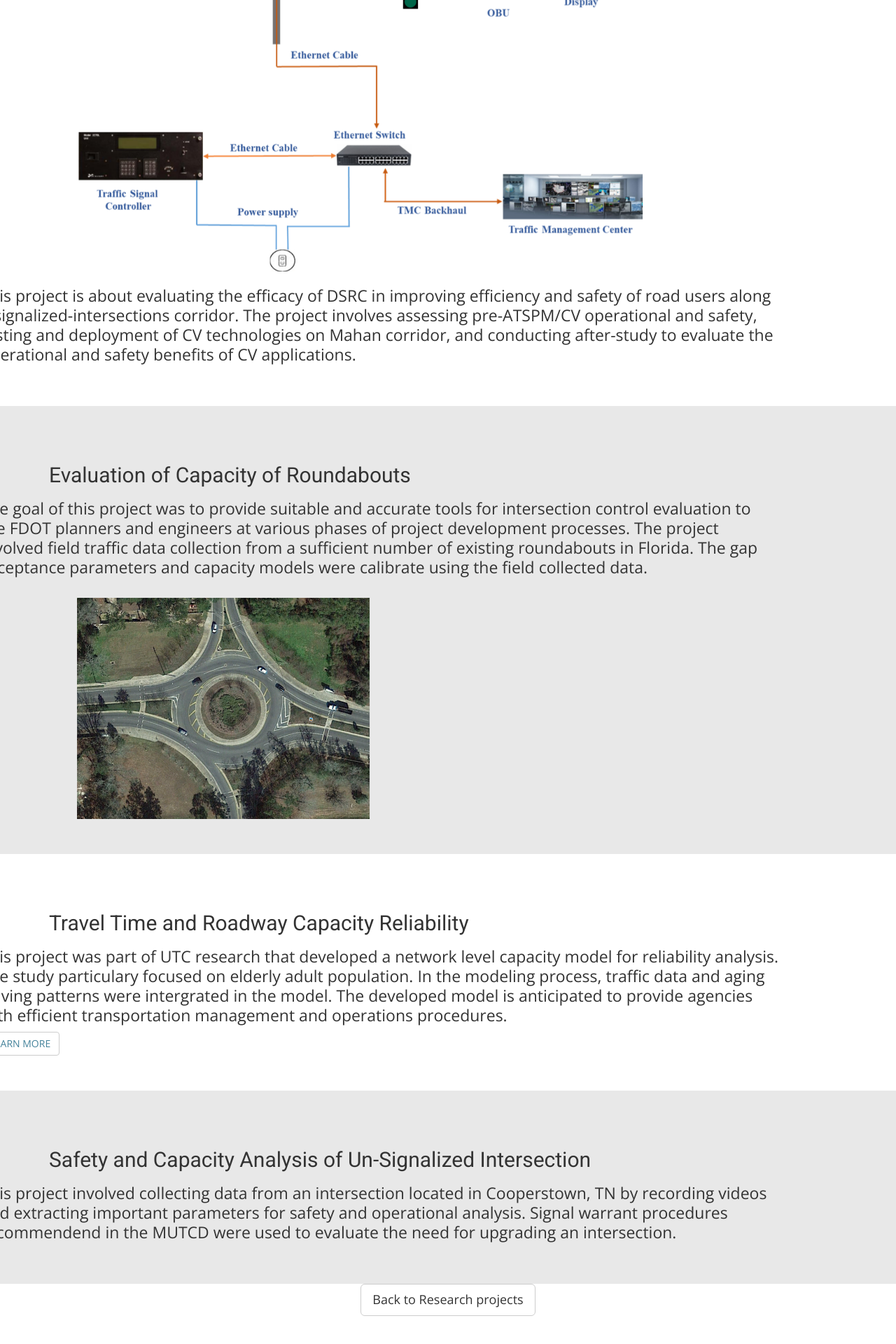
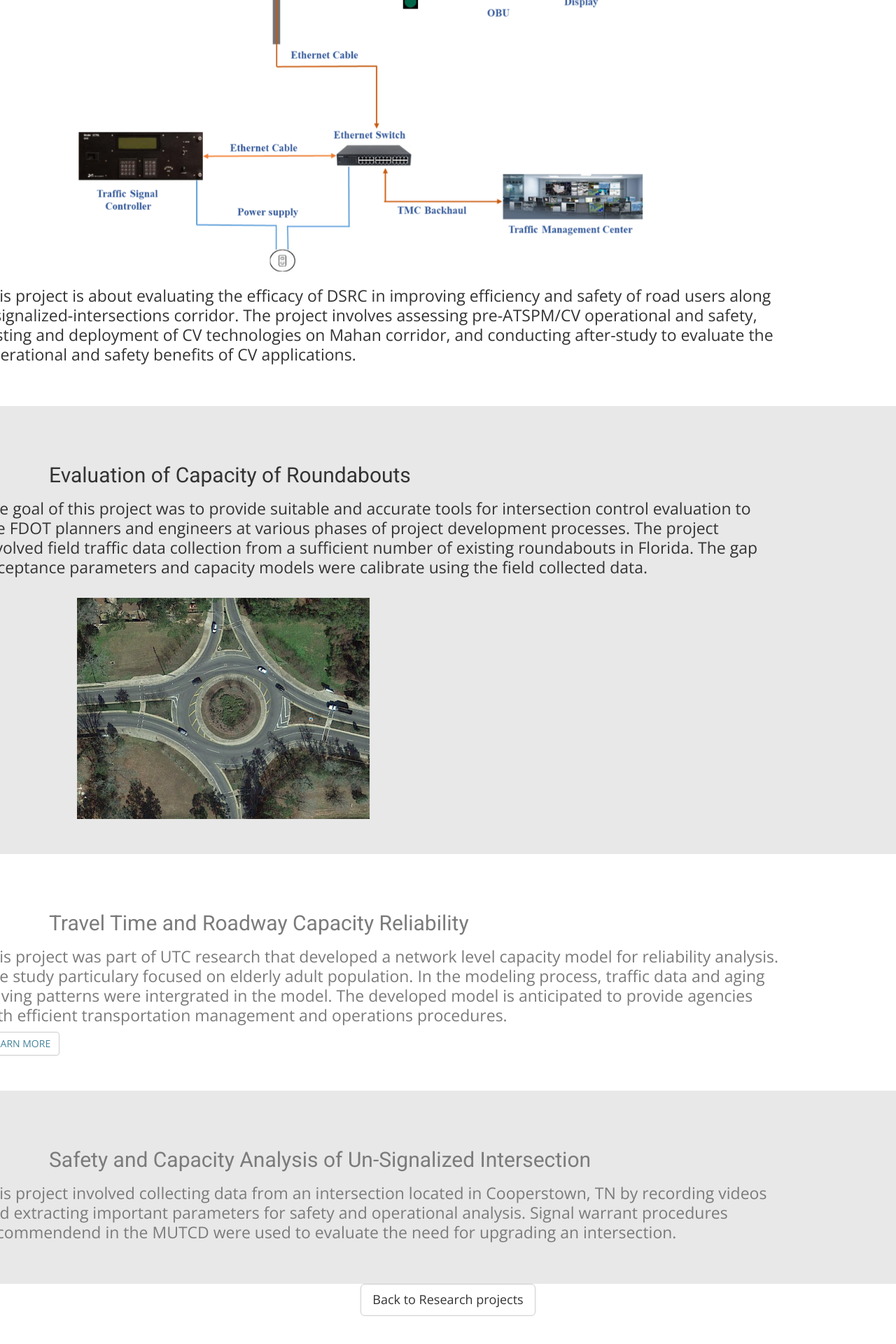
Before and after one commit to ekidando/Emma, a Jekyll site: the page built from TSMO.html, in a window 1280 px wide. Shown: the part 747-2667 px from the top of the page at 70% size. Built offline with Jekyll 4.4.1, drawn with Linux system fonts in a browser that asks for light colours; nearby versions of some CDN libraries; some web fonts are replaced.

Commit message:
Update TSMO.html

```diff
--- a/TSMO.html
+++ b/TSMO.html
@@ -73,7 +73,7 @@ published: true
 
 
 <!-- Project 3 -->
-<section id="introresear" class="selectColorr selectedColortxt">
+<section id="introresear" class="selectColorr selectedColortx">
   <div class="container">
     <div class="row">
       <div class="col-md-12">
@@ -95,7 +95,7 @@ published: true
 </section>
 
 <!-- Project 7 -->
-<section id="introresear" class="selectColorg selectedColortxt">
+<section id="introresear" class="selectColorg selectedColortx">
   <div class="container">
     <div class="row">
       <div class="col-md-12">
```
